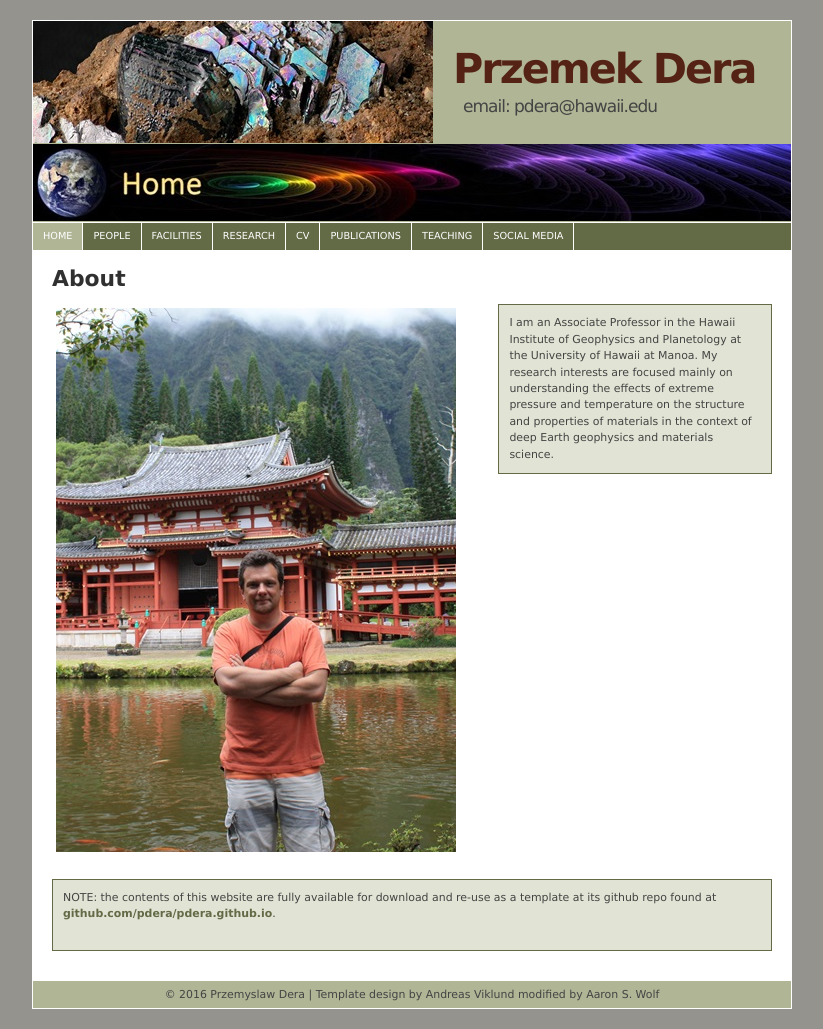
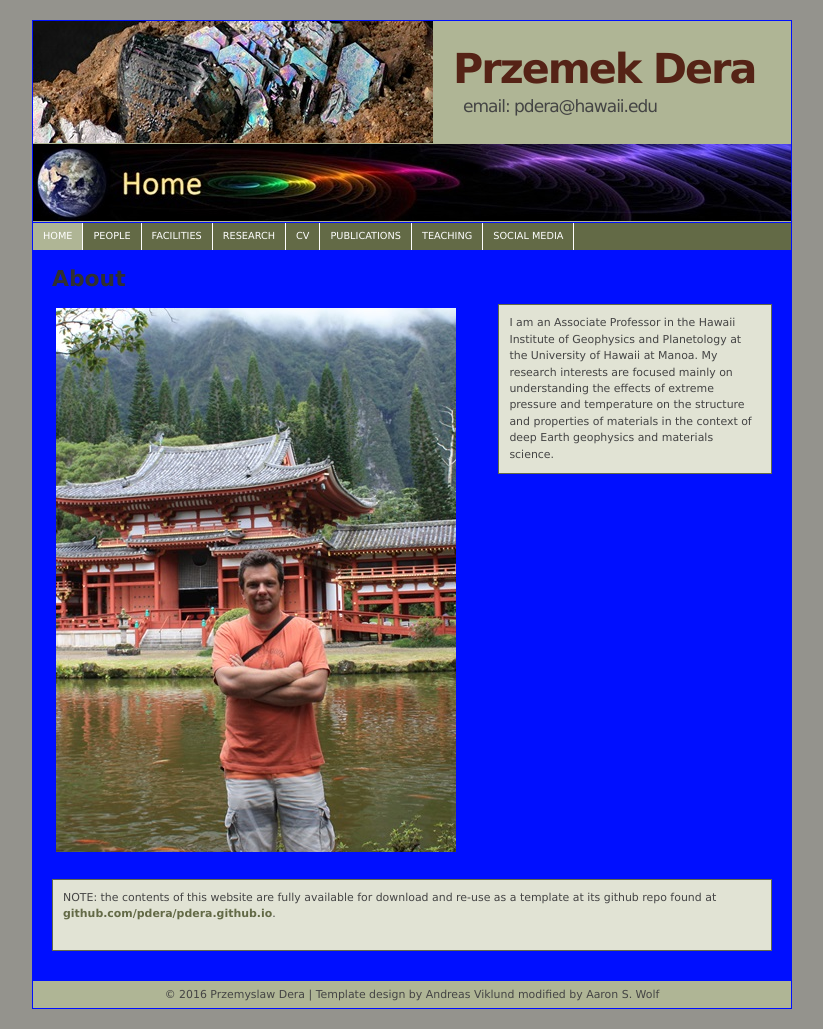
Before and after one commit to pdera/pdera.github.io, a Jekyll site: the page built from index.md, in a window 1280 px wide. Shown: the whole page, without its empty margins (228-1051 px from the left). Built offline with Jekyll 4.4.1, drawn with Linux system fonts in a browser that asks for light colours.

Commit message:
background color change

```diff
--- a/css/main_pd.css
+++ b/css/main_pd.css
@@ -40,7 +40,7 @@ code.has-jax {font: inherit;
 	height:77px}
 
 /* Header and navigation styles */
-#container {width:760px; margin:20px auto; padding:1px 0; text-align:left; background:#ffffff; color:#303030;}
+#container {width:760px; margin:20px auto; padding:1px 0; text-align:left; background:#000fff; color:#303030;}
 #header {height:201px; width:758px; margin:0 1px 1px 1px; background:#AFB595; color:#444;}
 #header h1 {padding:40px 0 0 420px; font-size:3.4em; color:#552316; letter-spacing:-2px; font-weight:bold;}
 #header h2 {margin:20px 0 0 430px; font-size:1.4em; color:#444; letter-spacing:-1px; font-weight:normal;}
```
